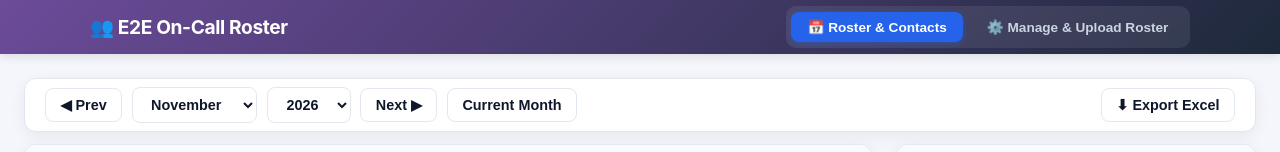
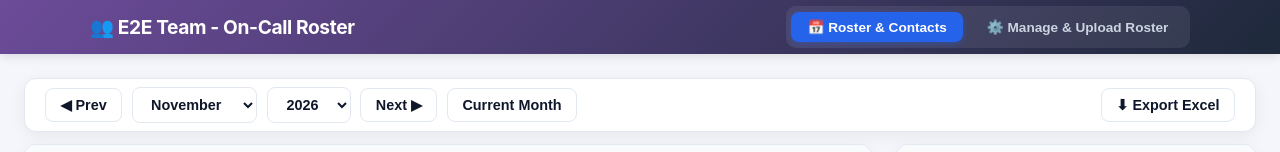
Before and after one commit to kklabindia/On-Call-Roster, a plain HTML site: page index.html in a window 1280 px wide. Shown: the top 152 px of the page. Drawn offline with Linux system fonts and the light colour scheme.

Commit message:
Add files via upload

```diff
--- a/index.html
+++ b/index.html
@@ -3,7 +3,7 @@
 <head>
   <meta charset="UTF-8" />
   <meta name="viewport" content="width=device-width, initial-scale=1.0" />
-  <title>E2E On-Call Roster</title>
+  <title>E2E Team - On-Call Roster</title>
   <!-- SheetJS for Excel (.xlsx) Parsing & Template Generation -->
   <script src="https://cdn.sheetjs.com/xlsx-0.20.2/package/dist/xlsx.full.min.js"></script>
   <style>
@@ -418,7 +418,7 @@
 <header>
   <div class="header-inner">
     <div class="brand">
-      <h1>👥 E2E On-Call Roster</h1>
+      <h1>👥 E2E Team - On-Call Roster</h1>
     </div>
     <nav class="nav-tabs">
       <button class="tab-btn active" onclick="switchTab('view-tab', this)">📅 Roster &amp; Contacts</button>
```
